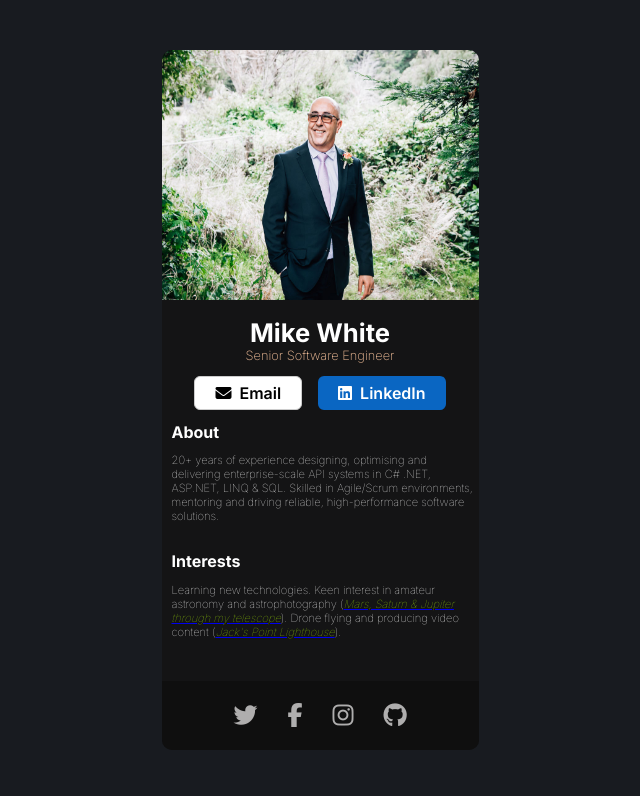
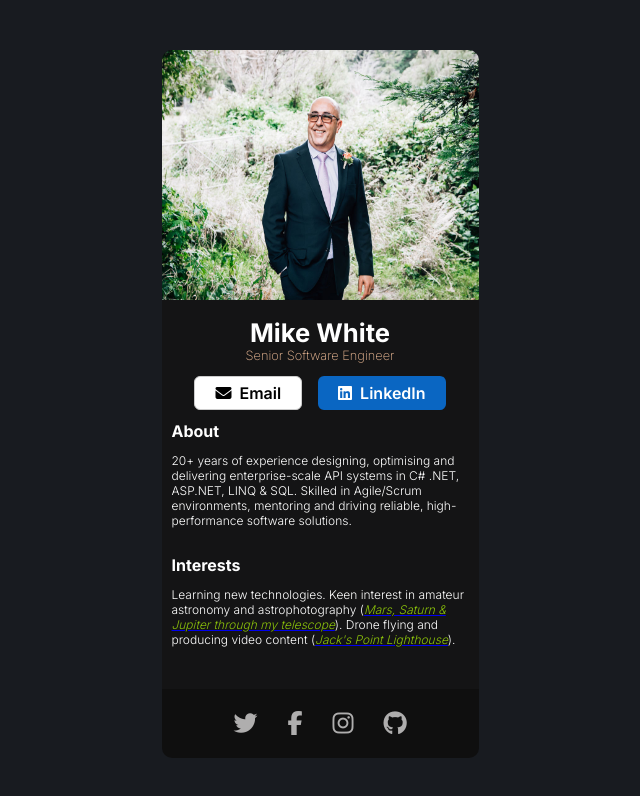
Before and after one commit to astromike-nz/Digital-Business-Card, a React (Vite) app: page / in a window 1280 px wide. Shown: the top 796 px of the page, without its empty margins (320-960 px from the left). Built offline with nearby package versions, Linux system fonts and the light colour scheme.

Commit message:
Update index.css
Modified some font sizes and weights

```diff
--- a/index.css
+++ b/index.css
@@ -46,20 +46,20 @@ body {
 
 .jobTitle {
     font-weight: 200;
-    font-size: 0.8rem;
+    font-size: 12.8px;
     color: #F3BF99;
     margin-top: 0%;
 }
 
 .sectionHeader {
     font-weight: 700;
-    font-size: 1rem;
+    font-size: 16px;
     margin-bottom: 0%;
 }
 
 .sectionText {
-    font-weight: 100;
-    font-size: 0.7rem;
+    font-weight: 300;
+    font-size: 12px;
 }
 
 .button-row {
```
